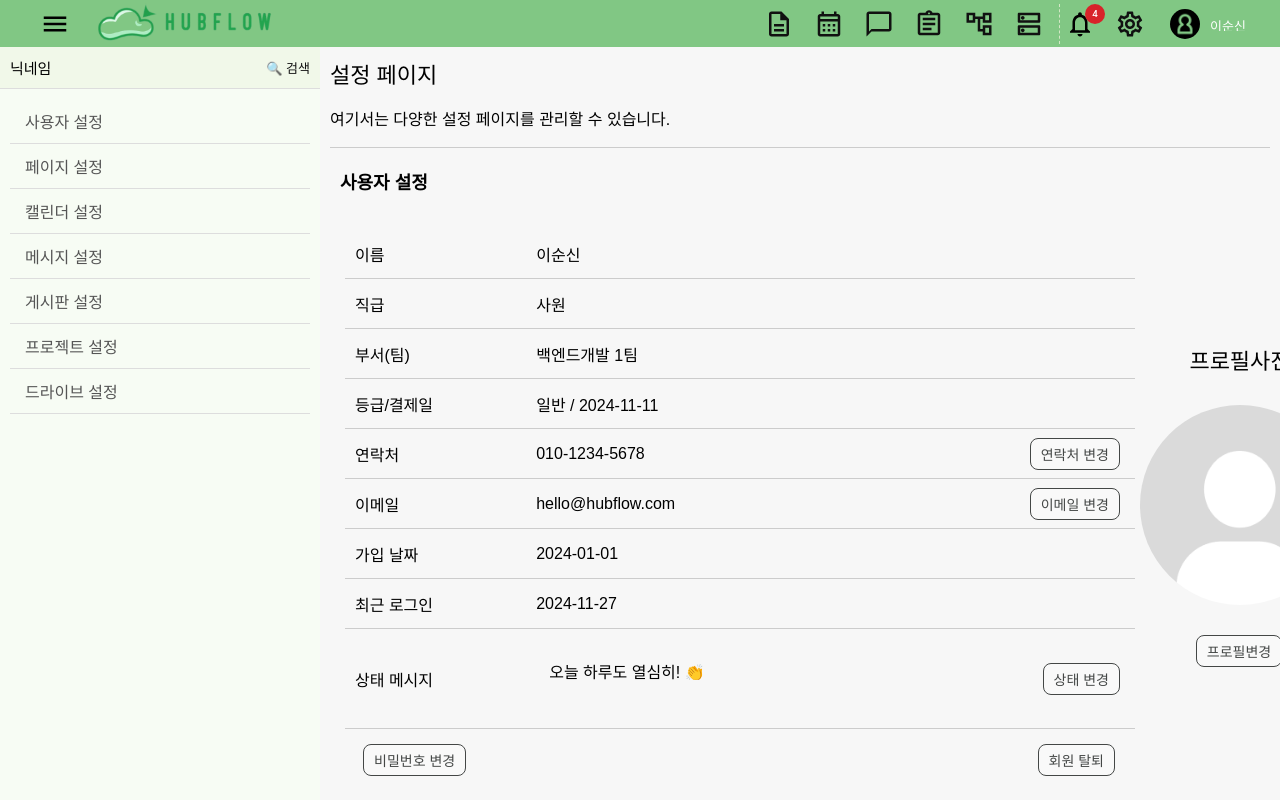
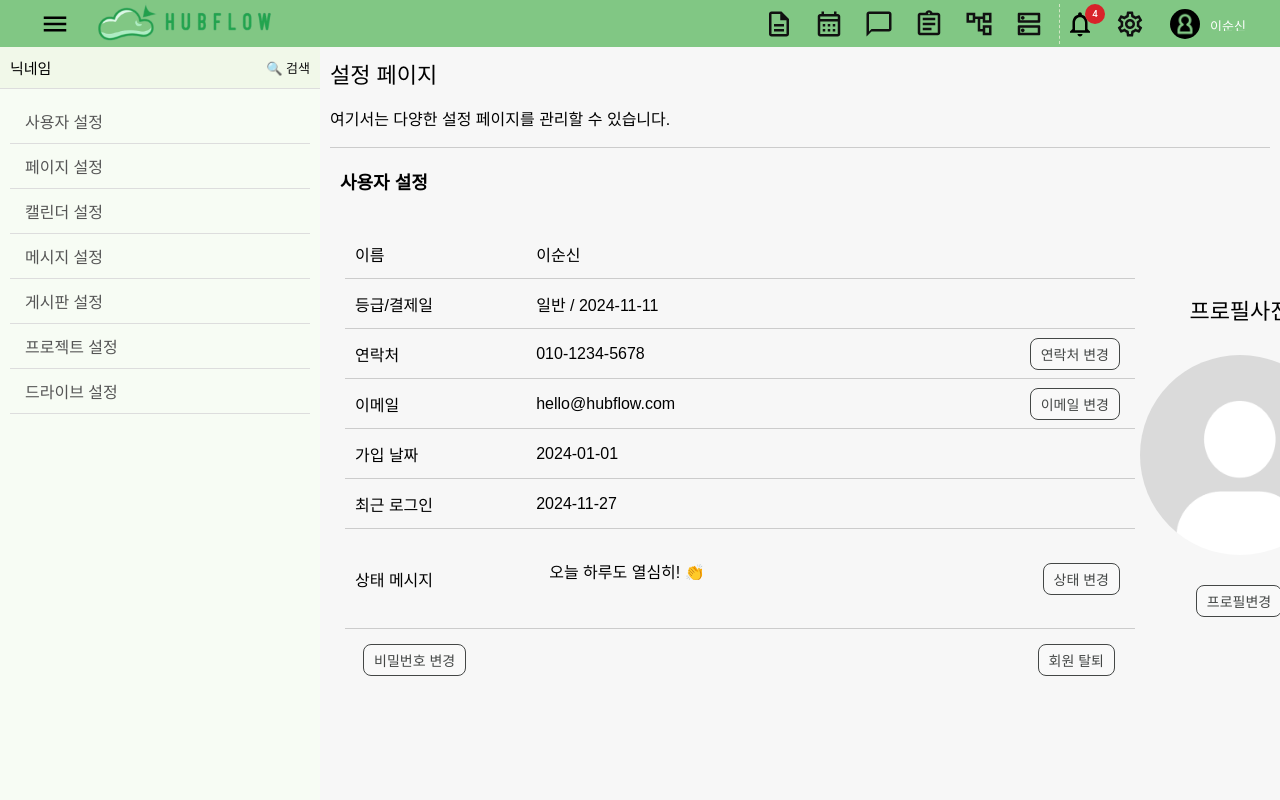
Before and after one commit to greenlotte4/lotte-2nd-project-front-team1, a React (Vite) app: page /app/setting in a window 1280 px wide. Shown: the top 800 px of the page. Built offline with nearby package versions, Linux system fonts and the light colour scheme; a web font is replaced by a local one.

Commit message:
Modify UserSetting

```diff
--- a/src/components/app/setting/settingView/UserSetting.jsx
+++ b/src/components/app/setting/settingView/UserSetting.jsx
@@ -25,14 +25,6 @@ export default function UserSetting() {
             <tr>
               <td>이름</td>
               <td>이순신</td>
-            </tr>
-            <tr>
-              <td>직급</td>
-              <td>사원</td>
-            </tr>
-            <tr>
-              <td>부서(팀)</td>
-              <td>백엔드개발 1팀</td>
             </tr>
             <tr>
               <td>등급/결제일</td>
```
